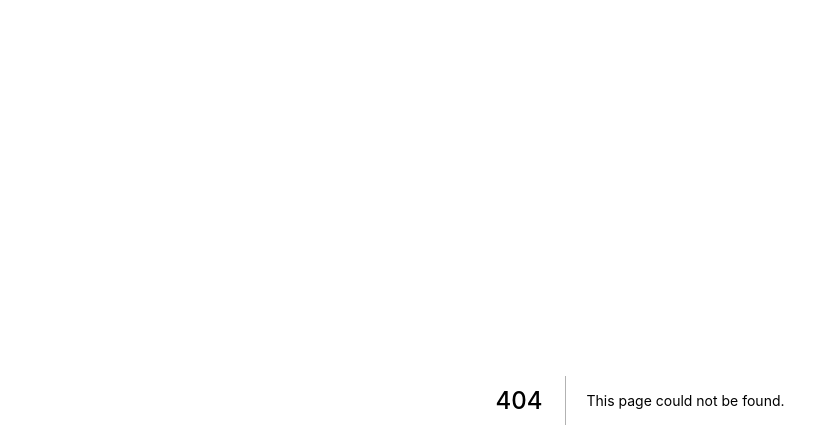
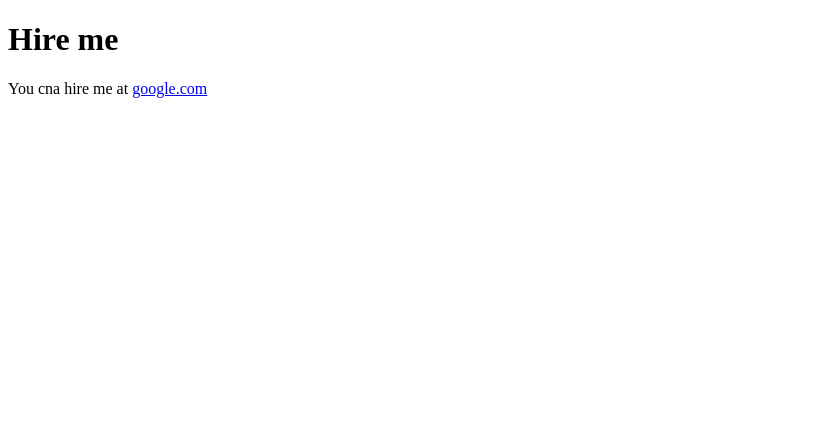
Before and after one commit to ritchey0713/next-port, a Next.js app: page /hireme in a window 1280 px wide. Before the commit this address had no page. Shown: the top 448 px of the page, without its empty margins (0-839 px from the left). Built offline with nearby package versions, Linux system fonts and the light colour scheme.

Commit message:
add hireme page

```diff
--- /dev/null
+++ b/pages/hireme.js
@@ -0,0 +1,10 @@
+const HireMe = () => (
+  <div>
+    <h1>Hire me</h1>
+    <p>
+      You cna hire me at <a href="mailto:google.com"> google.com</a>
+    </p>
+  </div>
+);
+
+export default HireMe;
```
